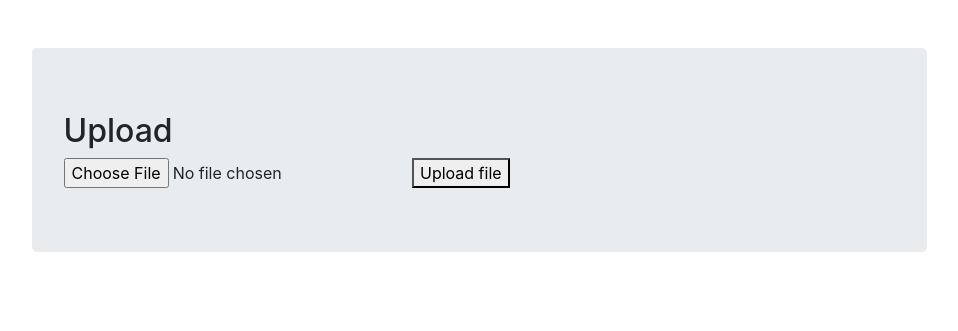
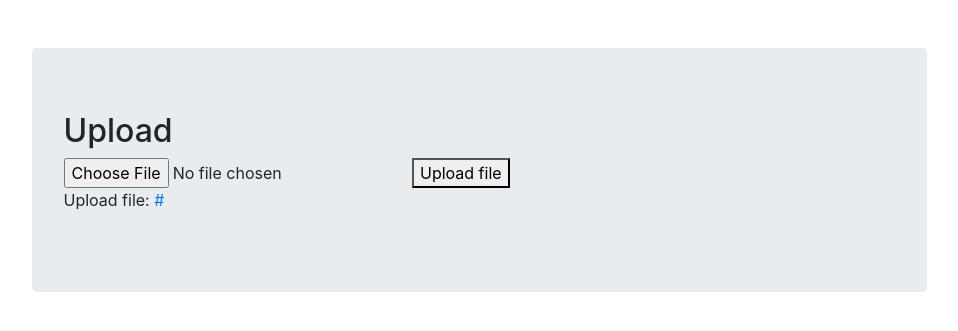
Before and after one commit to thanapol2/SAR_django, a Django app: template mysite/polls/templates/mysite/upload.html in a window 1280 px wide. Shown: the top 331 px of the page, without its empty margins (161-1119 px from the left). Run offline with Django 3.2, Linux system fonts and the light colour scheme; the template is opened without the code that fills it: most values are stand-ins (such as "Sample title", 1, 10 or a date in 2020); some libraries are stand-ins or nearby versions.

Commit message:
update 20/03/63 (2)

```diff
--- a/mysite/mysite/settings.py
+++ b/mysite/mysite/settings.py
@@ -66,7 +66,9 @@ ROOT_URLCONF = 'mysite.urls'
 TEMPLATES = [
     {
         'BACKEND': 'django.template.backends.django.DjangoTemplates',
-        'DIRS': [],
+        'DIRS': [
+            os.path.join(BASE_DIR, 'polls/templates')
+        ],
         'APP_DIRS': True,
         'OPTIONS': {
             'context_processors': [
--- a/mysite/mysite/urls.py
+++ b/mysite/mysite/urls.py
@@ -16,14 +16,10 @@ Including another URLconf
 from django.contrib import admin
 from django.urls import path, include
 
-from django.conf import settings
-from django.conf.urls.static import static
+
 
 urlpatterns = [
     path('admin/', admin.site.urls),
     path('accounts/', include('django.contrib.auth.urls')),
     path('', include('polls.urls')),
 ]
-
-if settings.DEBUG:
-    urlpatterns == static(settings.MEDIA_URL, document_root=settings.MEDIA_ROOT)
--- a/mysite/polls/templates/mysite/upload.html
+++ b/mysite/polls/templates/mysite/upload.html
@@ -6,6 +6,8 @@
         {% csrf_token %}
         <input type="file" name="document">
         <button type="submit">Upload file</button>
-
     </form>
+    {% if url %}
+        <p>Upload file: <a href="{{ url }}">{{ url }}</a></p>
+    {% endif %}
 {% endblock %}
--- a/mysite/polls/urls.py
+++ b/mysite/polls/urls.py
@@ -1,14 +1,20 @@
 from django.urls import path
 from . import views
 
+from django.conf import settings
+from django.conf.urls.static import static
+
 urlpatterns = [
 
+    path('login/', views.login),
+    path('upload/', views.upload, name='upload'),
 
-    path('login/', views.login),
-    path('upload/', views.upload),
 
     path('form/', views.person_form, name='person_insert'), # get and post req. for insert operation
     path('person_edit/<str:id>/', views.person_form, name='person_update'), # get and post req. for update operation
-    path('person_del/<str:id>/', views.person_delete, name='person_del'), # get and post req. for update operation
+    path('person_del/<str:id>/', views.person_delete, name='person_del'),
     path('list/', views.person_list, name='person_list'), # get req. to retrieve and display all records
 ]
+
+if settings.DEBUG:
+    urlpatterns += static(settings.MEDIA_URL, document_root=settings.MEDIA_ROOT)
--- a/mysite/polls/views.py
+++ b/mysite/polls/views.py
@@ -45,10 +45,12 @@ def login(request):
     return render(request, 'mysite/login.html', {'form':form})
 
 def upload(request):
+    context = {}
     if request.method == 'POST':
         uploaded_file = request.FILES['document']
         print('file name : ', uploaded_file.name)
         print('file size : ', uploaded_file.size)
         fs = FileSystemStorage()
-        fs.save(uploaded_file.name, uploaded_file)
-    return render(request, 'mysite/upload.html')
+        name = fs.save(uploaded_file.name, uploaded_file)
+        context['url'] = fs.url(name)
+    return render(request, 'mysite/upload.html', context)
```
Also changed, not shown: mysite/media/django-test-file-upload_oc7XTuP.png (added).
